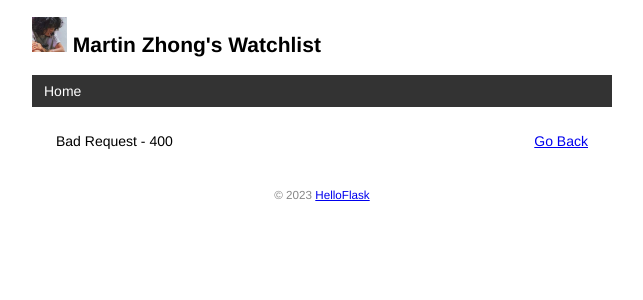
After one commit to TiancaiMartin/watchlist, a Flask app: template templates/400.html in a window 1280 px wide. The commit adds this page. Shown: the top 300 px of the page, without its empty margins (318-961 px from the left). Run offline with Flask 3, Linux system fonts and the light colour scheme; the template is opened without the code that fills it, so the values that code supplies are empty.

```diff
--- a/app.py
+++ b/app.py
@@ -17,6 +17,7 @@ else:
     # 否则使用四个斜线
     prefix = 'sqlite:////'
 app = Flask(__name__)
+app.config['SECRET_KEY'] = 'dev'
 app.config['SQLALCHEMY_DATABASE_URI'] = prefix + os.path.join(app.root_path, 'data.db')
 app.config['SQLALCHEMY_TRACK_MODIFICATIONS'] = False
 # 关闭对模型修改的监控
@@ -78,6 +79,13 @@ def inject_user():
 def page_not_found(e):  # 接受异常对象作为参数
     return render_template('404.html'), 404
     # 返回模板和状态码
+@app.errorhandler(400)
+def bad_request(e):
+    return render_template('400.html'), 400
+
+@app.errorhandler(500)
+def internal_server_error(e):
+    return render_template('500.html'), 500
 
 @app.cli.command()  # 注册为命令
 @click.option('--drop', is_flag=True, help='Create after drop.')
--- a/static/style.css
+++ b/static/style.css
@@ -14,7 +14,7 @@ padding: 10px;
 }
 /* 头像 */
 .avatar {
-width: 30px;
+width: 35px;
 }
 
 /* 覆盖某些浏览器对 input 元素定义的字体 */
--- /dev/null
+++ b/templates/400.html
@@ -0,0 +1,12 @@
+{% extends 'base.html' %}
+
+{% block content %}
+<ul class="movie-list">
+    <li>
+        Bad Request - 400
+        <span class="float-right">
+            <a href="{{ url_for('index') }}">Go Back</a>
+        </span>
+    </li>
+</ul>
+{% endblock %}
```
Also changed, not shown: templates/500.html (added, +12 -0 lines).
